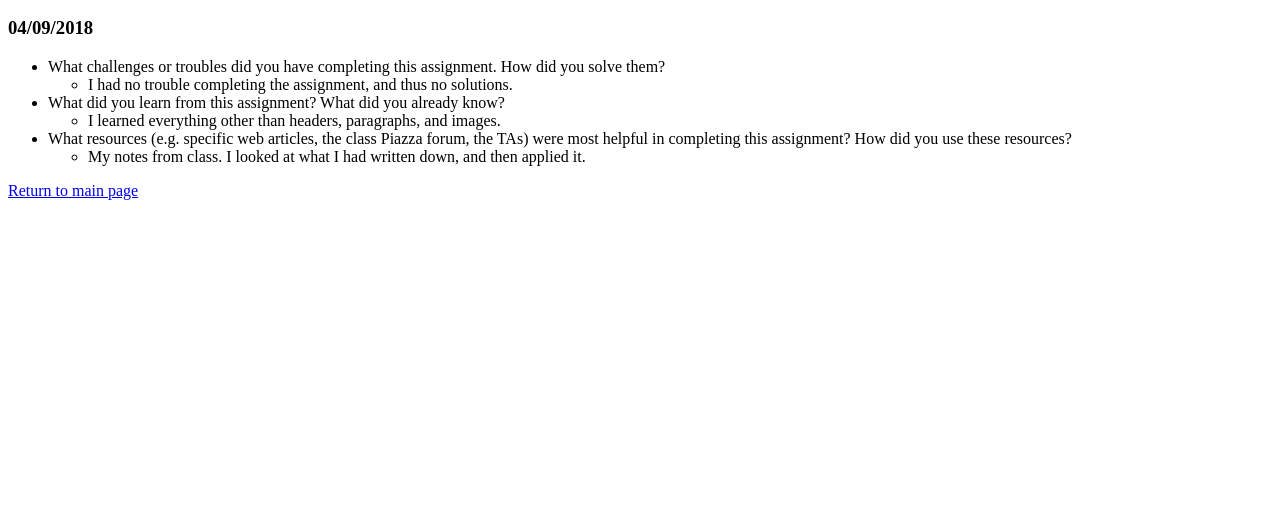
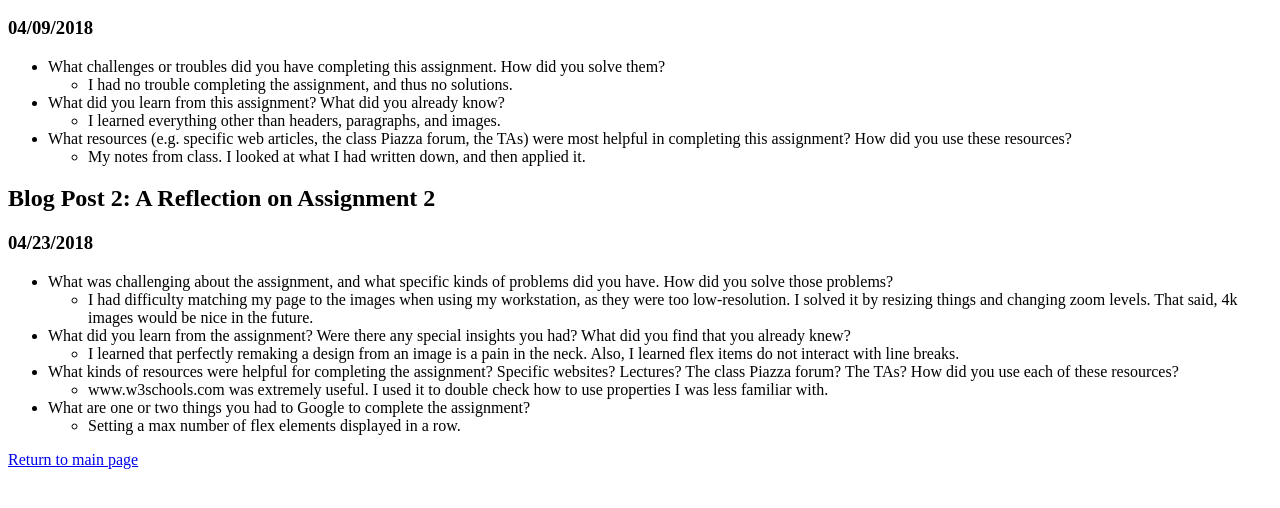
Before and after one commit to Crusadifix/WDBlog, a plain HTML site: page blog.html in a window 1280 px wide. Shown: the part 110-618 px from the top of the page. Drawn offline with Linux system fonts and the light colour scheme.

Commit message:
Add second post

```diff
--- a/blog.html
+++ b/blog.html
@@ -8,9 +8,9 @@
 	<body>
 		<main>
 		<h1>Web Design Blog</h1>
+		<article>
 			<h2>Blog Post 1: A Reflection on Assignment 1</h2>
 			<h3>04/09/2018</h3>
-		<article>
 			<ul>
 				<li>What challenges or troubles did you have completing this assignment. How did you solve them?
 					<ul><li>I had no trouble completing the assignment, and thus no solutions.</li></ul></li>
@@ -18,6 +18,21 @@
 					<ul><li>I learned everything other than headers, paragraphs, and images.</li></ul></li>
 				<li>What resources (e.g. specific web articles, the class Piazza forum, the TAs) were most helpful in completing this assignment? How did you use these resources?
 					<ul><li>My notes from class. I looked at what I had written down, and then applied it. </li></ul></li>
+			</ul>
+		</article>
+		<article>
+			<h2>Blog Post 2: A Reflection on Assignment 2</h2>
+			<h3>04/23/2018</h3>
+			<ul>
+				<li>What was challenging about the assignment, and what specific kinds of problems did you have. How did you solve those problems?
+					<ul><li>I had difficulty matching my page to the images when using my workstation, as they were too low-resolution. I solved it by resizing things and changing zoom levels. That said, 4k images would be nice in the future.</li></ul></li>
+				<li>What did you learn from the assignment? Were there any special insights you had? What did you find that you already knew?
+					<ul><li>I learned that perfectly remaking a design from an image is a pain in the neck. Also, I learned flex items do not interact with line breaks.</li></ul></li>
+				<li>What kinds of resources were helpful for completing the assignment? Specific websites? Lectures? The class Piazza forum? The TAs? How did you use each of these resources?
+					<ul><li>www.w3schools.com was extremely useful. I used it to double check how to use properties I was less familiar with.</li></ul></li>
+				<li>What are one or two things you had to Google to complete the assignment?
+					<ul><li>Setting a max number of flex elements displayed in a row. </li></ul></li>
+			</ul>
 		</article>
 		</main>
 		<footer>
```
Lines whose indentation alone changed are shown as unchanged.
